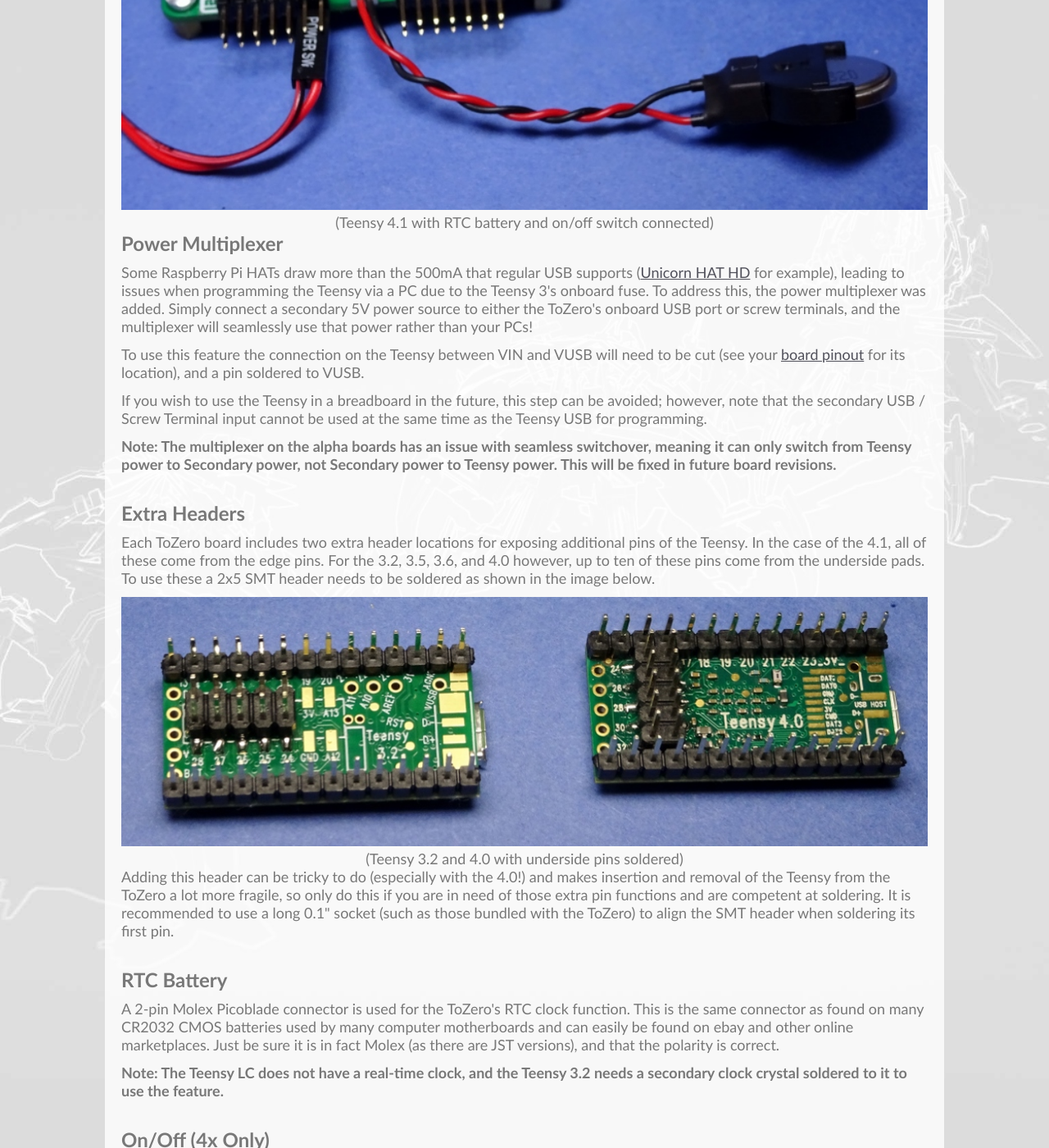
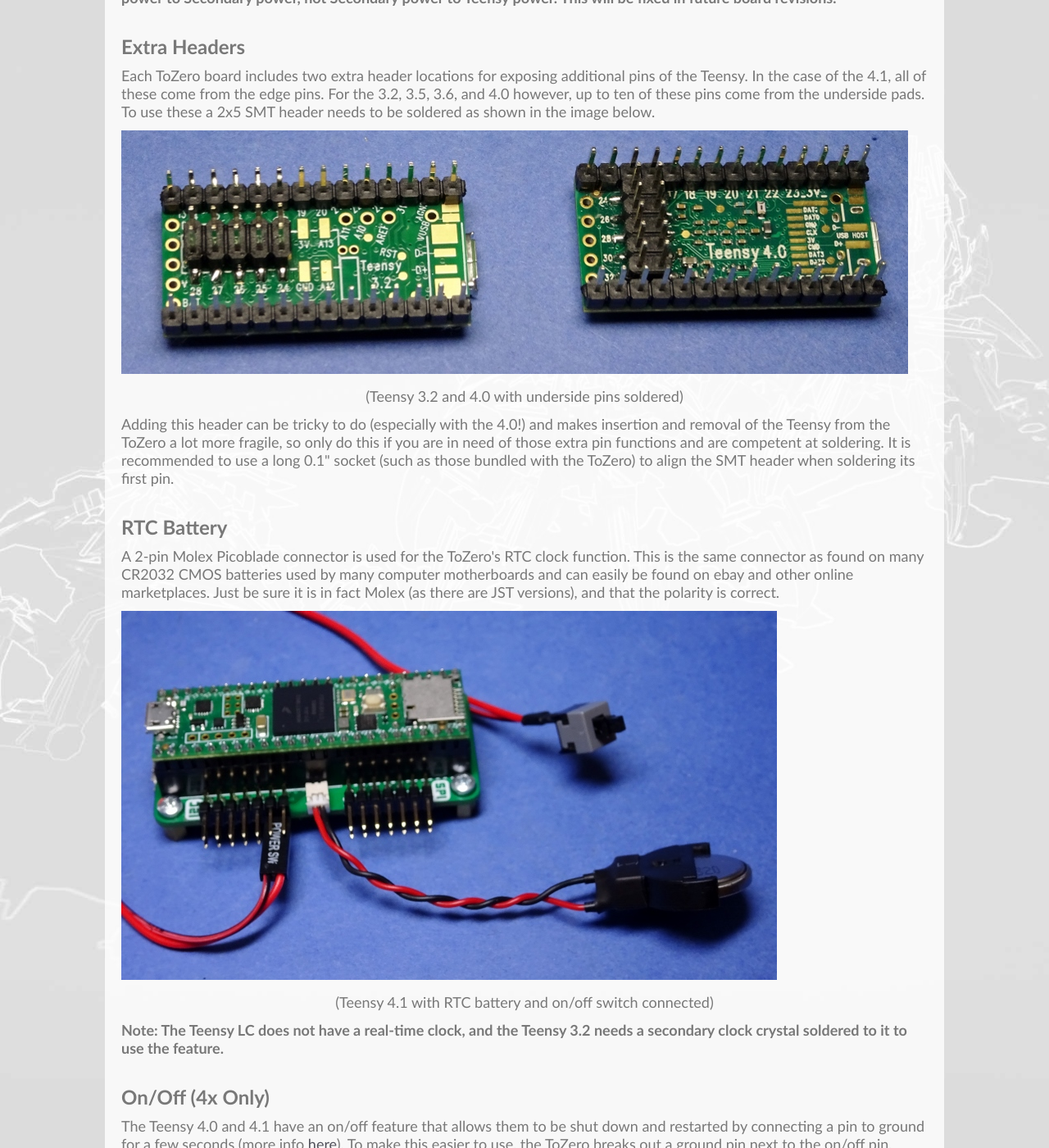
Before and after one commit to christophertmparrott/christophertmparrott.github.io, a Jekyll site: the page built from products/tozero/index.html, in a window 1280 px wide and 1400 px high, scrolled down 1445 px. Shown: the whole window at 82% size. Built offline with Jekyll 4.4.1, drawn with Linux system fonts in a browser that asks for light colours; some web fonts are replaced.

Commit message:
Update index.html

```diff
--- a/products/tozero/index.html
+++ b/products/tozero/index.html
@@ -6,10 +6,8 @@ description: An overview of the ToZero adapter boards
 				<h2>ToZero - Use Raspberry Pi HATs with a Teensy!</h2>
 				<p>The ToZero is a Raspberry Pi Zero form-factor adapter board for the Arduino-compatible Teensy microcontroller, opening up a whole world of Pi HATs. There are two versions of the ToZero board, the 3x supporting the Teensy 3 family (3.2/.5.6 & LC), and the 4x supporting the Teensy 4 family (4.0 & 4.1).
 
-				<div class="homeimg">
-					<img src="/products/tozero/images/tozeros+teensys.jpg" alt="Project Teaser" title="Project Teaser" width="100%"/>
-					<center>(Teensy 3.2, 3.5, 4.0, and 4.1 mounted in their respective ToZero adapters)</center>
-				</div>
+				<p><img src="/products/tozero/images/tozeros+teensys.jpg" alt="Project Teaser" title="Project Teaser"/>
+				<center>(Teensy 3.2, 3.5, 4.0, and 4.1 mounted in their respective ToZero adapters)</center></p>
 
 				<h3>Features</h3>
 
@@ -21,11 +19,6 @@ description: An overview of the ToZero adapter boards
 					<li>A dedicated 600mA 3.3V regulator for Pi HATs that supports the Teensy 4's on/off feature</li>
 					<li>3V Real-time Clock (RTC) battery connector</li>
 				</ul>
-
-				<div class="homeimg">
-					<img src="/products/tozero/images/tozero-rtc+onoff.jpg" alt="Project Teaser" title="Project Teaser" width="100%"/>
-					<center>(Teensy 4.1 with RTC battery and on/off switch connected)</center>
-				</div>
 
 				<h3>Power Multiplexer</h3>
 
@@ -42,10 +35,8 @@ description: An overview of the ToZero adapter boards
 
 				<p>Each ToZero board includes two extra header locations for exposing additional pins of the Teensy. In the case of the 4.1, all of these come from the edge pins. For the 3.2, 3.5, 3.6, and 4.0 however, up to ten of these pins come from the underside pads. To use these a 2x5 SMT header needs to be soldered as shown in the image below.</p>
 
-				<div class="homeimg">
-					<img src="/products/tozero/images/teensy_undersides.jpg" alt="Project Teaser" title="Project Teaser" width="100%"/>
-					<center>(Teensy 3.2 and 4.0 with underside pins soldered)</center>
-				</div>
+				<p><img src="/products/tozero/images/teensy_undersides.jpg" alt="Project Teaser" title="Project Teaser"/>
+				<center>(Teensy 3.2 and 4.0 with underside pins soldered)</center></p>
 
 				<p>Adding this header can be tricky to do (especially with the 4.0!) and makes insertion and removal of the Teensy from the ToZero a lot more fragile, so only do this if you are in need of those extra pin functions and are competent at soldering. It is recommended to use a long 0.1" socket (such as those bundled with the ToZero) to align the SMT header when soldering its first pin.</p>
 				<br />
@@ -53,6 +44,9 @@ description: An overview of the ToZero adapter boards
 				<h3>RTC Battery</h3>
 
 				<p>A 2-pin Molex Picoblade connector is used for the ToZero's RTC clock function. This is the same connector as found on many CR2032 CMOS batteries used by many computer motherboards and can easily be found on ebay and other online marketplaces. Just be sure it is in fact Molex (as there are JST versions), and that the polarity is correct.</p>
+
+				<p><img src="/products/tozero/images/tozero-rtc+onoff.jpg" alt="Project Teaser" title="Project Teaser"/>
+				<center>(Teensy 4.1 with RTC battery and on/off switch connected)</center></p>
 
 				<p><b>Note: The Teensy LC does not have a real-time clock, and the Teensy 3.2 needs a secondary clock crystal soldered to it to use the feature.</b></p>
 				<br />
```
